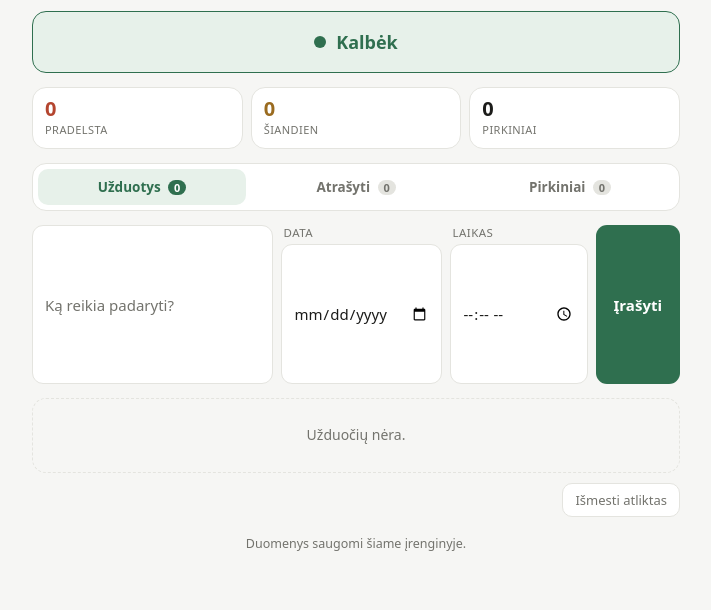
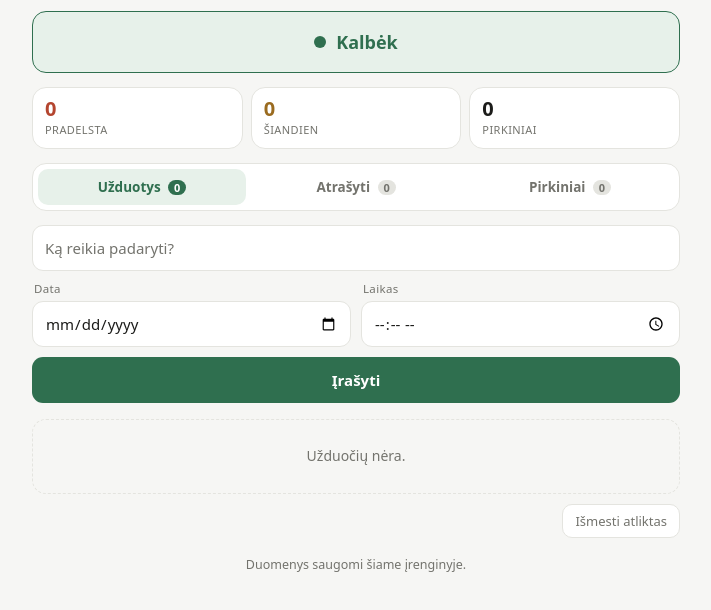
Before and after one commit to valadass1-oss/Asistentas, a plain HTML site: page index.html in a window 1280 px wide. Shown: the part 74-684 px from the top of the page, without its empty margins (284-995 px from the left). Drawn offline with Linux system fonts and the light colour scheme.

Commit message:
Add files via upload

```diff
--- a/index.html
+++ b/index.html
@@ -66,22 +66,21 @@
   nav button .badge{display:inline-block;min-width:18px;margin-left:4px;padding:0 4px;border-radius:9px;background:var(--line);color:var(--muted);font-size:11px;font-weight:700}
   nav button.on .badge{background:var(--accent);color:var(--card)}
 
-  form.add{display:flex;flex-wrap:wrap;gap:8px;margin-bottom:14px}
+  form.add{display:grid;grid-template-columns:1fr 1fr;gap:10px;margin-bottom:16px;align-items:end}
+  form.add .pilnas{grid-column:1 / -1}
   input[type=text],input[type=date],input[type=time]{
-    flex:1 1 140px;min-width:0;background:var(--card);border:1px solid var(--line);
-    border-radius:11px;color:var(--text);font-family:inherit;font-size:15px;padding:11px 12px;
+    width:100%;min-width:0;height:46px;background:var(--card);border:1px solid var(--line);
+    border-radius:11px;color:var(--text);font-family:inherit;font-size:15px;padding:0 12px;
   }
-  input.whenin{flex:0 1 128px}
   input::placeholder{color:var(--muted)}
   input:focus{outline:2px solid var(--accent);outline-offset:-1px}
   button.primary{
-    background:var(--accent);color:#fff;border:0;border-radius:11px;
-    font-family:inherit;font-size:15px;font-weight:600;padding:11px 18px;cursor:pointer;
+    background:var(--accent);color:#fff;border:0;border-radius:11px;height:46px;
+    font-family:inherit;font-size:15px;font-weight:600;padding:0 18px;cursor:pointer;
   }
   @media (prefers-color-scheme: dark){ button.primary{color:#17171a} }
-  .laukas{display:flex;flex-direction:column;gap:3px;flex:0 1 138px}
-  .laukas span{font-size:11.5px;color:var(--muted);text-transform:uppercase;letter-spacing:.04em;padding-left:3px}
-  .laukas input{width:100%}
+  .laukas{display:flex;flex-direction:column;gap:4px;min-width:0}
+  .laukas span{font-size:11.5px;color:var(--muted);letter-spacing:.03em;padding-left:2px}
   .chip{border:1px solid var(--line);background:var(--card);color:var(--muted);font-family:inherit;font-size:13px;padding:7px 11px;border-radius:10px;cursor:pointer}
   .chip.on{background:var(--accent-soft);border-color:var(--accent);color:var(--accent);font-weight:600}
 
@@ -139,10 +138,10 @@
 
   <section id="viewU">
     <form class="add" id="formU">
-      <input type="text" id="inU" placeholder="Ką reikia padaryti?" autocomplete="off">
+      <input type="text" class="pilnas" id="inU" placeholder="Ką reikia padaryti?" autocomplete="off">
       <label class="laukas"><span>Data</span><input type="date" id="dateU"></label>
       <label class="laukas"><span>Laikas</span><input type="time" id="timeU"></label>
-      <button type="submit" class="primary">Įrašyti</button>
+      <button type="submit" class="primary pilnas">Įrašyti</button>
     </form>
     <ul class="list" id="listU"></ul>
     <div class="empty hidden" id="emptyU">Užduočių nėra.</div>
@@ -151,11 +150,11 @@
 
   <section id="viewA" class="hidden">
     <form class="add" id="formA">
-      <input type="text" id="inA" placeholder="Kam atrašyti? (vardas)" autocomplete="off">
-      <input type="text" id="topicA" placeholder="Dėl ko?" autocomplete="off">
+      <input type="text" class="pilnas" id="inA" placeholder="Kam atrašyti? (vardas)" autocomplete="off">
+      <input type="text" class="pilnas" id="topicA" placeholder="Dėl ko?" autocomplete="off">
       <label class="laukas"><span>Data</span><input type="date" id="dateA"></label>
       <label class="laukas"><span>Laikas</span><input type="time" id="timeA"></label>
-      <button type="submit" class="primary">Įrašyti</button>
+      <button type="submit" class="primary pilnas">Įrašyti</button>
     </form>
     <ul class="list" id="listA"></ul>
     <div class="empty hidden" id="emptyA">Neatsakytų laiškų nėra.</div>
@@ -164,8 +163,8 @@
 
   <section id="viewP" class="hidden">
     <form class="add" id="formP">
-      <input type="text" id="inP" placeholder="Ką nupirkti? (pienas, duona, kava)" autocomplete="off">
-      <button type="submit" class="primary">Įrašyti</button>
+      <input type="text" class="pilnas" id="inP" placeholder="Ką nupirkti? (pienas, duona, kava)" autocomplete="off">
+      <button type="submit" class="primary pilnas">Įrašyti</button>
     </form>
     <ul class="list" id="listP"></ul>
     <div class="empty hidden" id="emptyP">Pirkinių sąrašas tuščias.</div>
```
